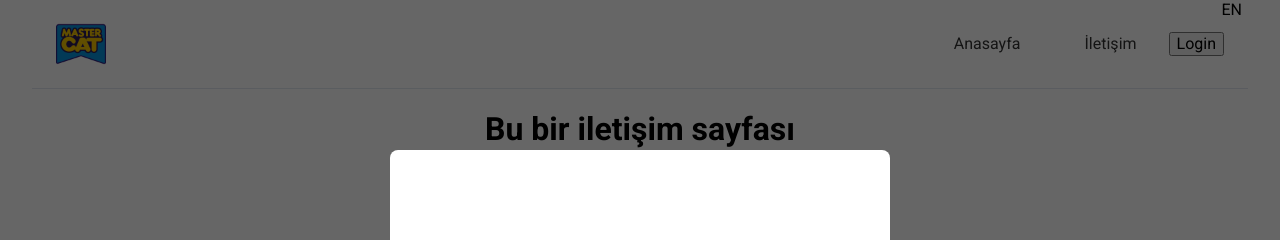
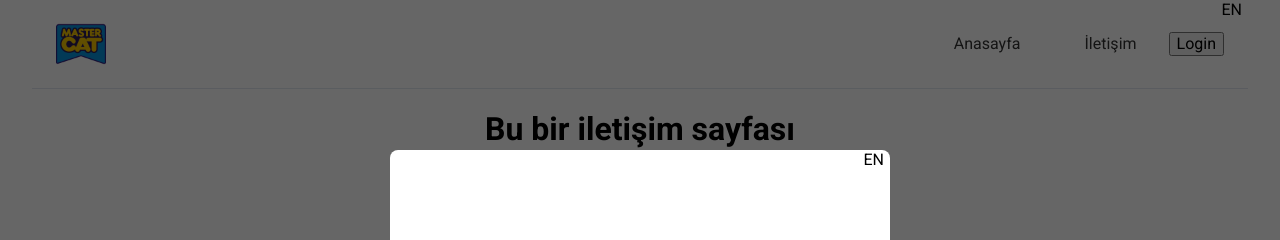
Before and after one commit to ekinndev/firm-website, a Vue app in the folder frontend/: page /contact in a window 1280 px wide. Both pictures are taken after a click on the button "Login". Shown: the top 240 px of the page. Built offline with nearby package versions, Linux system fonts and the light colour scheme.

Commit message:
Add language selector into modal

```diff
--- a/frontend/src/components/Modal.vue
+++ b/frontend/src/components/Modal.vue
@@ -2,13 +2,19 @@
     <div class="modal-parent">
         <div class="backdrop" @click="toggleModal"></div>
 
-        <div class="modal"></div>
+        <div class="modal">
+            <locale-selector />
+        </div>
     </div>
 </template>
 
 <script>
 import { mapMutations } from 'vuex';
+import LocaleSelector from '../components/LocaleSelector.vue';
 export default {
+    components: {
+        LocaleSelector,
+    },
     methods: {
         ...mapMutations(['toggleModal']),
     },
@@ -35,6 +41,7 @@ export default {
     align-items: center;
 }
 .modal {
+    position: relative;
     width: 500px;
     height: 500px;
     background: #fff;
```
